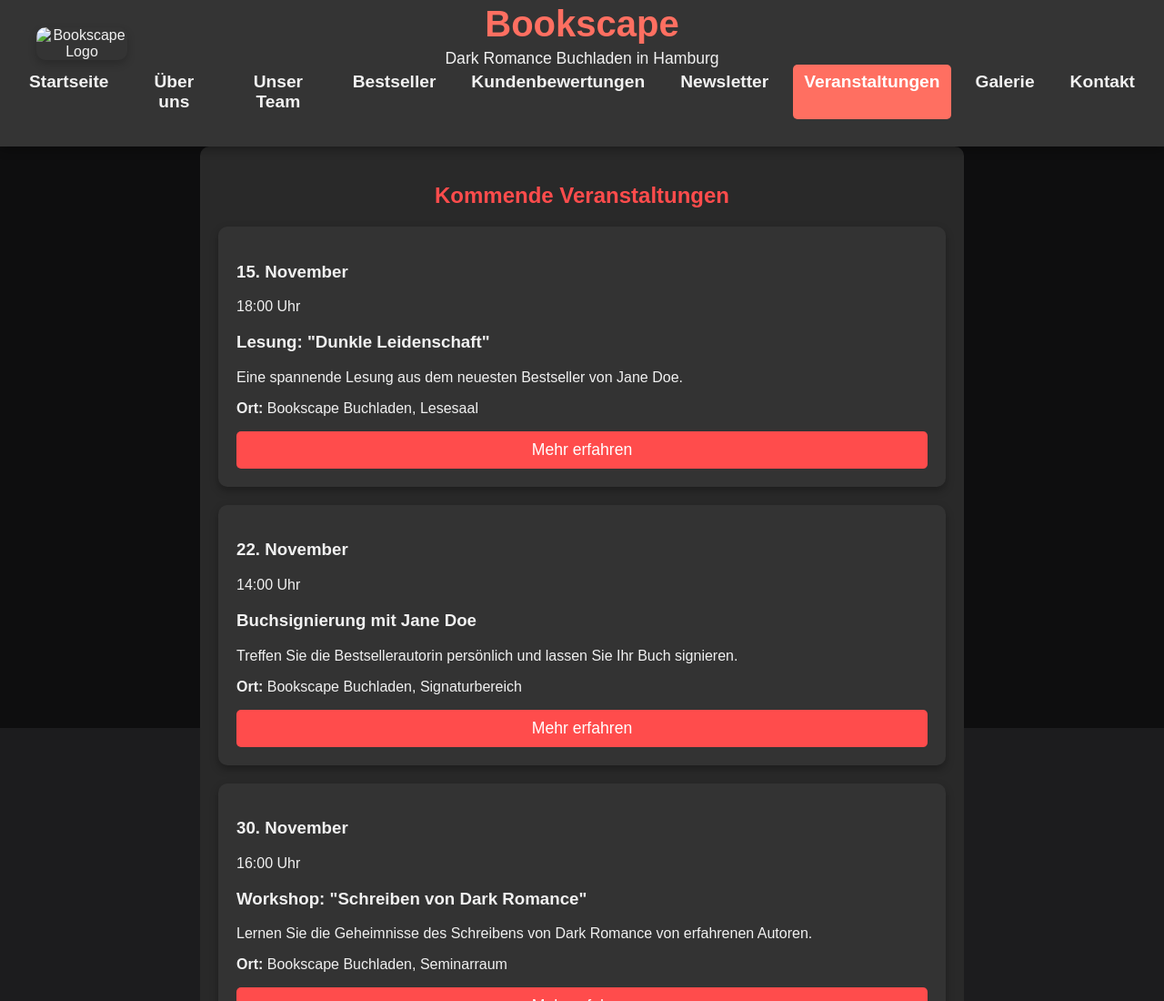
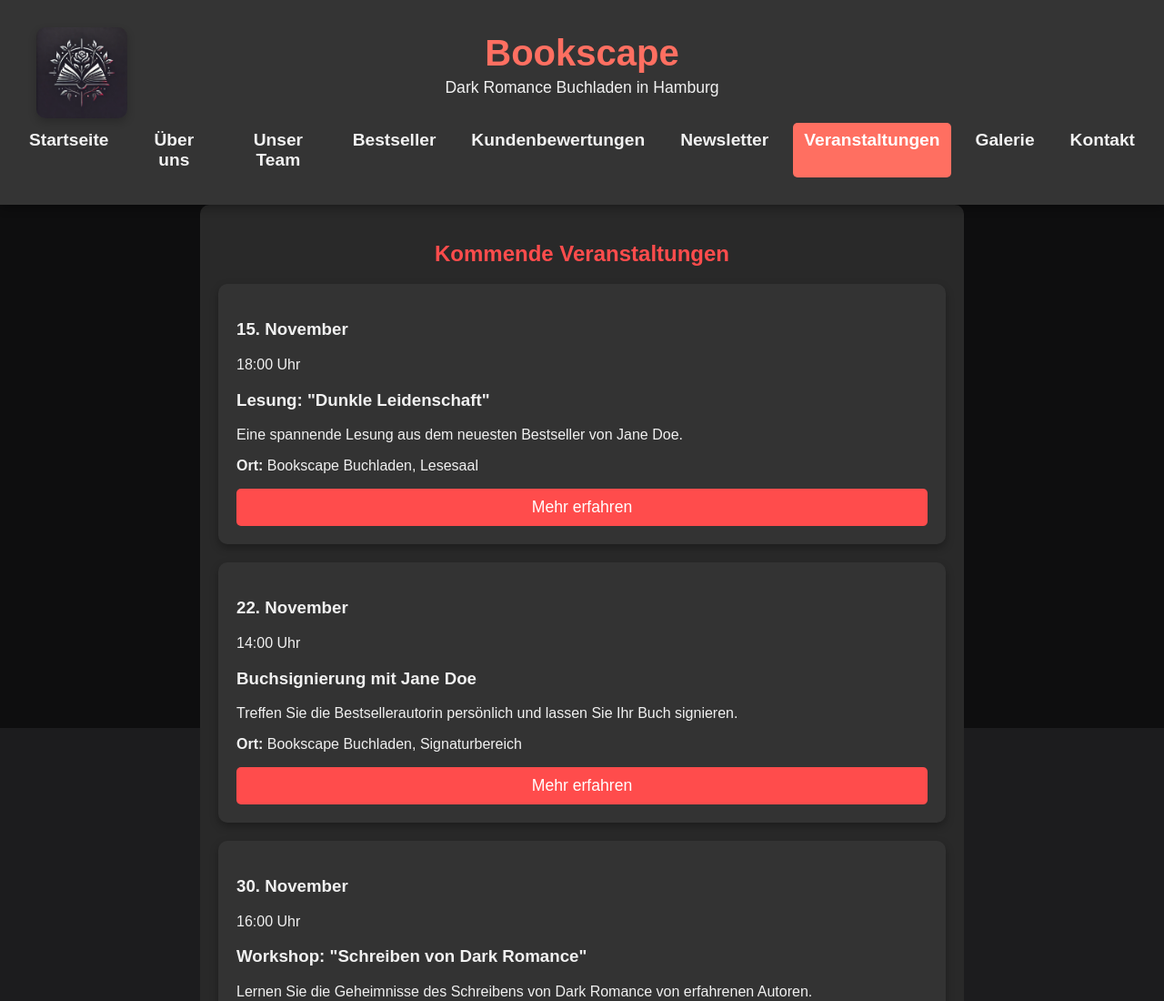
Before and after one commit to Martin-Dokters/BookScape, a website: page public/events.html in a window 1280 px wide. Shown: the top 1100 px of the page at 91% size. Drawn offline with Linux system fonts and the light colour scheme.

Commit message:
Update events.html

```diff
--- a/public/events.html
+++ b/public/events.html
@@ -9,7 +9,7 @@
 <body>
     <header>
         <div class="header-content">
-            <img src="logo.png" alt="Bookscape Logo" class="logo">
+            <img src="images/logo.png" alt="Bookscape Logo" class="logo">
             <div class="header-title">
                 <h1>Bookscape</h1>
                 <p>Dark Romance Buchladen in Hamburg</p>
```
